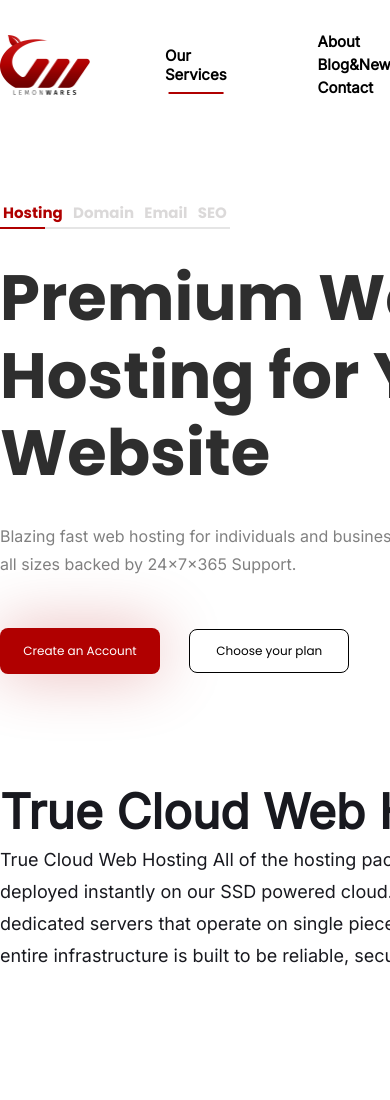
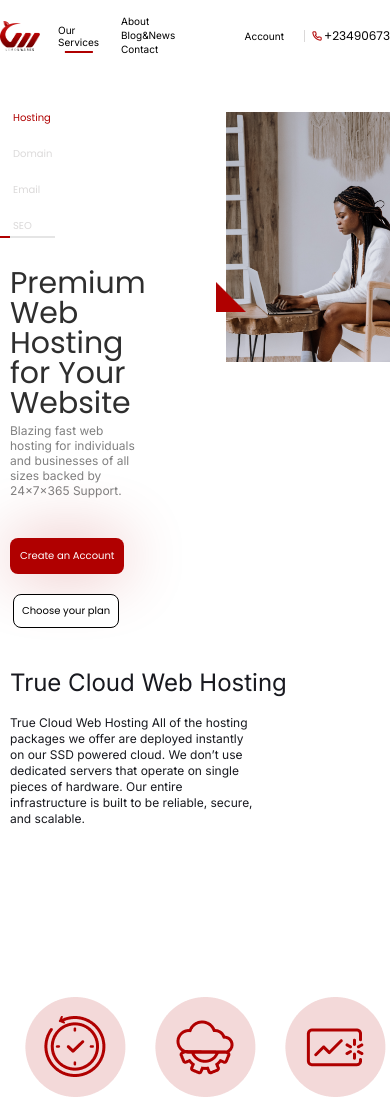
Before and after one commit to AhasanRahman/Hosting_site_Project, a plain HTML site: page index.html in a window 390 px wide. Shown: the top 1100 px of the page. Drawn offline with Linux system fonts and the light colour scheme.

Commit message:
responsive

```diff
--- /dev/null
+++ b/desktop.css
@@ -0,0 +1,6 @@
+/* Large devices (laptops/desktops, 992px and up) */
+
+body{
+
+    background:;
+}
--- /dev/null
+++ b/extralarge.css
@@ -0,0 +1,4 @@
+body{
+
+
+}
--- a/index.html
+++ b/index.html
@@ -13,6 +13,12 @@
         <link rel="preconnect" href="https://fonts.googleapis.com">
         <link rel="preconnect" href="https://fonts.gstatic.com" crossorigin>
         <link href="https://fonts.googleapis.com/css2?family=Inter&family=Poppins:wght@400;700&display=swap" rel="stylesheet">
+
+        <link rel="stylesheet" media="screen and (max-width: 600px)" href="phone.css">
+        <link rel="stylesheet" media=" screen and (min-width: 600px)" href="tablet.css">
+        <link rel="stylesheet" media="screen and (min-width: 992px)" href="desktop.css">
+         <link rel="stylesheet" media="screen and (min-width:1200px)" href="extralarge.css">
+
 </head>
 
 <body>
@@ -305,12 +311,7 @@
 
             </div>
         </footer>
-        <script>
-            var btn = document.getElementsByClassName("btn");
-            function toggleBtn(){
-                btn.classList.toggle("active");
-            }
-        </script>
+
 </body>
 
 </html>
--- /dev/null
+++ b/phone.css
@@ -0,0 +1,218 @@
+
+.main {
+ width: 100%;
+ margin: 0,auto;
+
+}
+
+nav {
+    padding: 15px 0;
+    font-size: 8px;
+    display: flex;
+    justify-content: space-around;
+    width: 100%;
+}
+
+nav div a {
+
+    padding: 5px 3px;
+    margin-left: 15px;
+    text-decoration: none;
+    font-size: 10px;
+    font-weight: 300;
+}
+nav ul li a {
+
+    font-size: 10px;
+
+}
+
+nav img {
+    width: 40px;
+    height: 30px;
+
+}
+
+nav .img2{
+    width: 10px;
+    height: 10px;
+    margin-right: 2px;
+    margin-left: 7px;
+}
+nav div span{
+    font-size: 12px;
+    font-weight:300;
+}
+/* ******section one******* */
+
+.section_one{
+
+    display: flex;
+    margin-top: 20px;
+}
+.first_part ul li{
+    display: flex;
+    margin-top: 15px;
+    padding: auto;
+    font-weight: 300;
+    font-size: 10px;
+    line-height: 15px;
+    margin-left: 10px;
+}
+
+.first_part h1{
+    width:auto ;
+    height: auto;
+    margin-top: 30px;
+    font-size: 30px;
+    line-height: 30px;
+    font-weight: 300;
+    margin-left: 10px;
+}
+.first_part p{
+    width: auto;
+    height: auto;
+    font-size: 12px;
+    font-weight: 200;
+    line-height: 15px;
+    margin-top: 5px;
+    margin-left: 10px;
+}
+.btn1 {
+    min-width: 80px;
+    padding: 10px;
+    font-size: 10px;
+    font-weight: 200;
+    margin-top: 40px;
+    gap: 5px;
+    margin-left: 10px;
+
+}
+.btn2 {
+    min-width: 80px;
+    padding: 8px;
+    font-size: 10px;
+    font-weight: 200;
+    margin-top: 20px;
+    margin-left: 13px;
+
+}
+.last_part img{
+    width: 255px;
+    height: 250px;
+    padding-top: 20px;
+    margin-left: 80px;
+
+}
+.last_part .icon1{
+    position: absolute;
+    width: 30px;
+    height: 30px;
+    margin-top: 200px;
+    margin-left: -30px;
+
+
+}
+.last_part .icon2{
+    position: absolute;
+    width: 35px;
+    height: 35px;
+    margin-top: 20px;
+    margin-left: 310px;
+
+
+}
+.last_part .icon3{
+    position: absolute;
+    width: 30px;
+    height: 30px;
+    margin-top: 170px;
+    margin-left: 70px;
+}
+/* ******section two**** */
+
+.section_two .left h2{
+width: 300px;
+height: 32px;
+font-weight: 400;
+font-size: 24px;
+line-height: 30px;
+padding-top: 40px;
+ margin-left: 10px;
+}
+.section_two .left p{
+    width: 250px;
+    margin-top: 15px;
+    height: 114px;
+    font-size: 12px;
+    font-weight: 170;
+    line-height: 16px;
+    margin-left: 10px;
+
+}
+.section_two .right img{
+    width: 60px;
+    height: 22px;
+    padding-top: 30px;
+    padding-left: 38px;
+}
+/* ******section three **** */
+
+.section_three{
+    display: flex;
+    column-gap: 0px;
+    text-align: center;
+    padding-left: 10px;
+    padding-top:15px;
+}
+
+.section_three div h2{
+    width: 130px;
+    height: 20px;
+
+    font-weight: 300;
+    font-size: 14px;
+    line-height: 20px;
+
+}
+.section_three div p{
+    margin-top: 30px;
+    width: 122px;
+    height: 42px;
+    font-weight: 150;
+    font-size: 10px;
+    line-height: 10px;
+    text-align: center;
+
+}
+/****** Section Four ********/
+
+.section_four{
+    display: flex;
+    justify-content: center;
+}
+.section_four  h2{
+    text-align: center;
+    width: 400px;
+    height: 80px;
+
+    margin-left: 120px;
+    font-size: 25px;
+    font-weight: 500;
+    line-height: 30px;
+    margin-top: 60px;
+
+}
+.section_four div p{
+    width: 464px;
+    height: 25px;
+
+    font-weight: 200;
+    font-size: 18px;
+    line-height: 25px;
+    padding-top: 30px;
+    margin-left: 140px;
+    padding: 20px;
+
+
+}
--- a/style.css
+++ b/style.css
@@ -12,6 +12,7 @@ body{
     max-width: 1325px;
     margin: 0 auto ;
 }
+/****** Responsive*******/
 
 
 /**** Navbar ****/
@@ -43,7 +44,6 @@ nav .img2{
     height: 20px;
     margin-right: 8px;
     margin-left: 15px;
-
 }
 
 nav ul li {
@@ -58,15 +58,12 @@ nav div a {
     padding: 10px 15px;
     margin-left: 60px;
     text-decoration: none;
-
-     /* height: 23px; */
     font-size: 15px;
     color: #000000;
     font-family: 'Inter', sans-serif;
     font-weight: 600;
-    /* line-height: 25px; */
+}
 
-}
 nav div a:hover{
 
     /* border-bottom: 2px solid #B00000; */
@@ -94,9 +91,6 @@ nav div a:hover{
         padding: 0 20px;
         border-right: 1px solid  #DAD8D8;
 
-        /* height: 3px;
-        width: 80px; */
-
       }
 
 
@@ -104,26 +98,20 @@ nav ul li a {
     text-decoration: none;
     font-size: 15px;
     color: #000000;
-    /* margin-left: 10px;
-    margin-top: 20px; */
 }
+
 nav div span{
-    margin-top: px;
-    width: px;
-    height: px;
     font-family: 'poppins',sans-serif;
     font-size: 16px;
     font-weight: 600;
-    /* margin-left: 10px; */
     color: #000000;
+}
 
-}
 .nav_middle{
 
     margin-left: 0px ;
 
 }
-
 
 /***** Section one  ***/
 
@@ -136,9 +124,6 @@ nav div span{
 
     /* border-bottom: 2px solid #D6D4D4E0; */
     display:inline-block ;
-    /* width: 150px;
-    height: 150px;
-    text-align:center; */
     border-bottom: 2px solid;
     border-image:   linear-gradient(to right,  #B00000 20%, #E5E5E5 10%  )2;
 }
@@ -155,18 +140,10 @@ nav div span{
 
 }
 
- /* .first_part ul li:hover{
-    color: #B00000;
-    border-bottom: 1px solid #B00000;
-} */
 
 .first_part ul li.active{
     color: #B00000;
     /* border-bottom: 1px solid #B00000; */
-}
-
-.first_part ul li{
-
 }
 
 .first_part h1{
@@ -197,8 +174,6 @@ nav div span{
     min-width: 160px;
     padding: 14px;
     border-radius: 8px;
-    /* color: #000000; */
-    /* border: 1px solid #000000; */
     background:#B00000;
     color:#FFFFFF ;
     font-size: 12px;
@@ -405,15 +380,6 @@ margin-left: 170px;
 
  }
 
- /* button span {
-    display: block;
-    background:gray;
-    height: 25px;
-    width: 25px;
-    border-radius: 50%;
-    margin-left: 2px;
-    transition: background 0.5s, margin-left 0.5s;
-} */
 
  .priceheader .spanheader{
     margin-top: 50px;
@@ -473,8 +439,6 @@ width: 130px; */
 width: 180px; */
 
 }
-
-
 
 /***** Section Five *****/
 
@@ -785,13 +749,6 @@ margin-left: 50px;
 color: #969BAB;
 
 }
-/* .div7child1 .imgcomma{
-    width: 16px;
-    height: 14px;
-    margin-top: 25px;
-    margin-left: 10px;
-} */
-
 
 /****** Section seven ******/
 
@@ -911,10 +868,6 @@ color: #969BAB;
 .fmain {
     position: relative;
     display: flex;
-    /* height: 100%; */
-
-    /* width: 1750px; */
-    /* margin-left: 40px; */
 
 }
 
```
